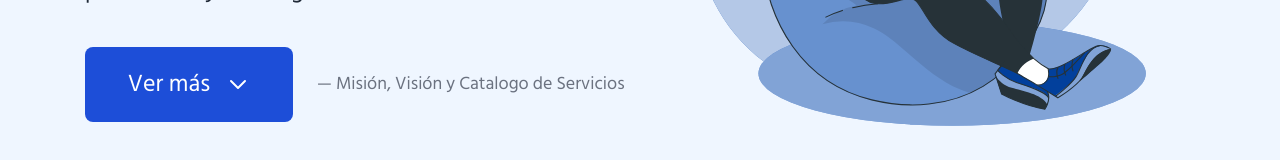
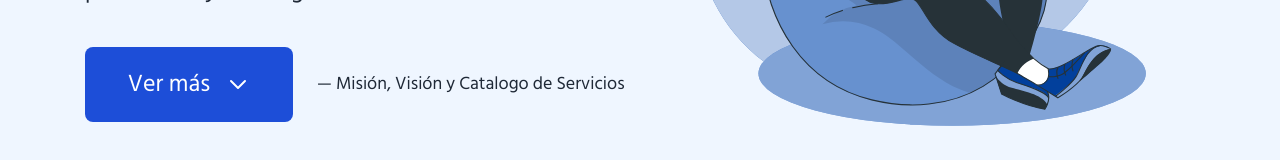
Before and after one commit to MiloDeSkorpio/contable, a React (Create React App) app: page / in a window 1280 px wide. Shown: the part 604-764 px from the top of the page. Built offline with nearby package versions, Linux system fonts and the light colour scheme; the HTML template or start-up script is replaced by a standard one.

Commit message:
Accessibility-1.1

```diff
--- a/src/components/Hero.js
+++ b/src/components/Hero.js
@@ -34,7 +34,7 @@ const Hero = () => {
                 {btnText}
                 <HiOutlineChevronDown />
               </a>
-              <span className='text-gray-500 lg:mb-0'>{compText}</span>
+              <span className='text-gray-800 lg:mb-0'>{compText}</span>
             </div>
           </div>
           <div
```
